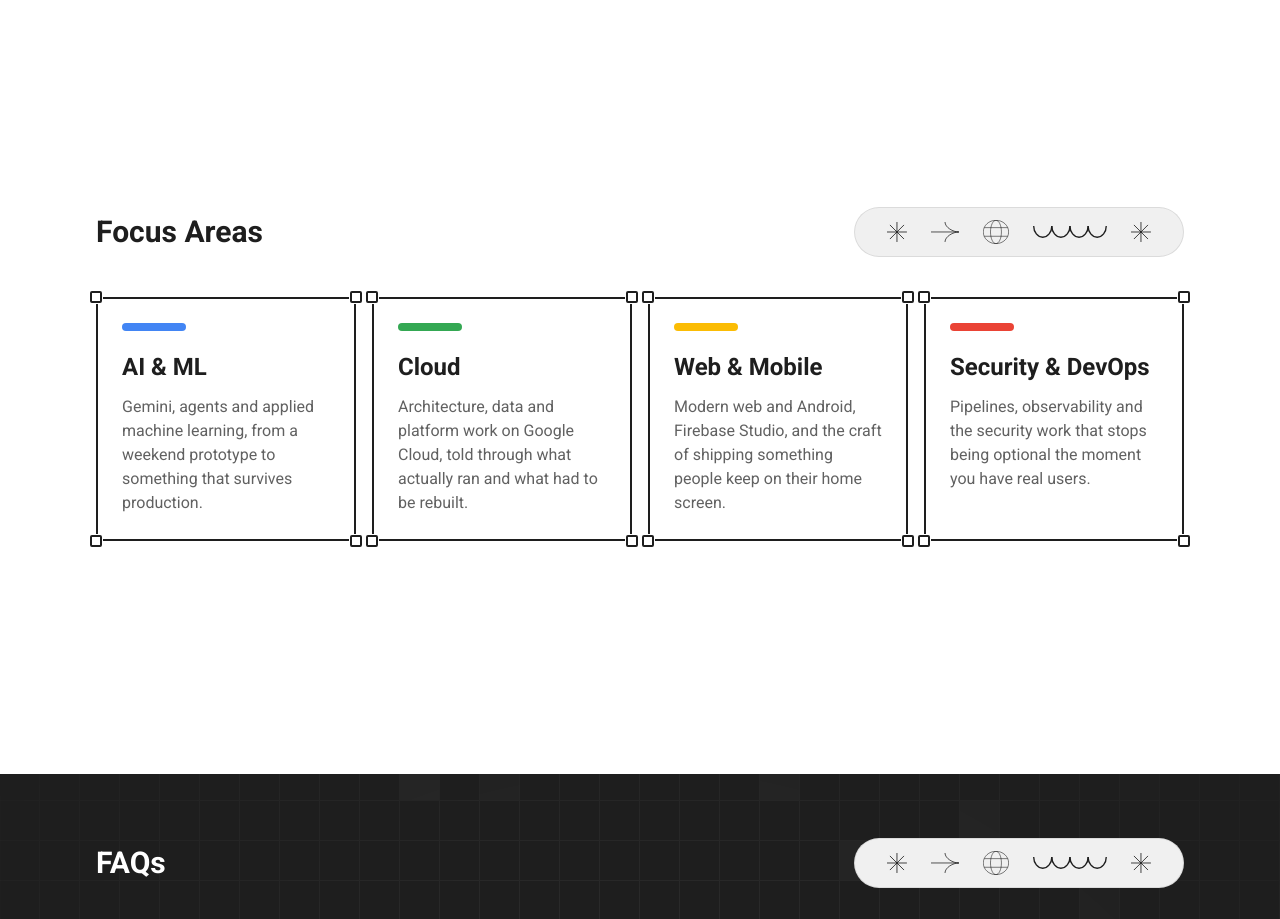
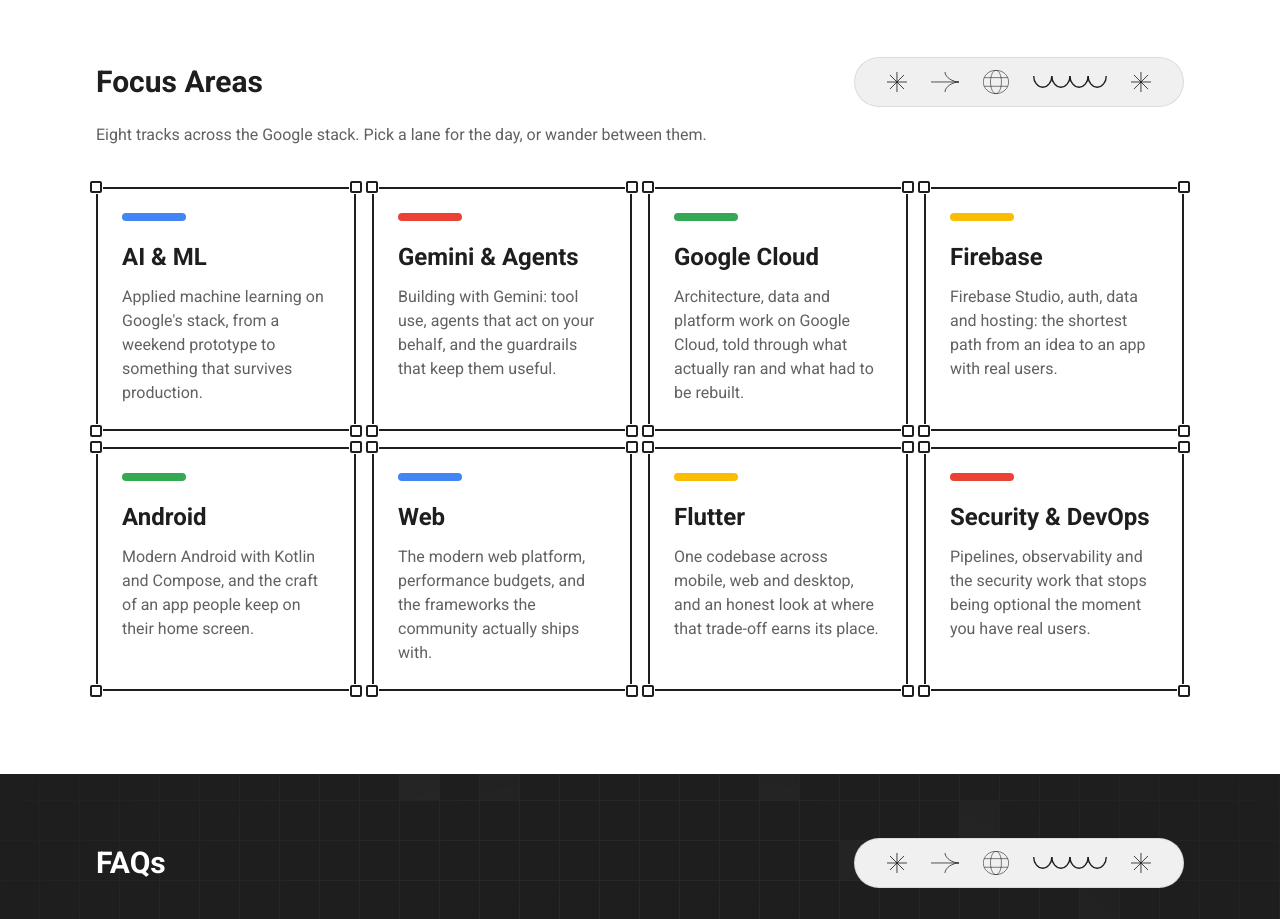
Before and after one commit to GDG-cloud-chandigarh/Devfest_2026, a Next.js app: page / in a window 1280 px wide. Shown: the part 3380-4299 px from the top of the page. Built offline with nearby package versions, Linux system fonts and the light colour scheme.

Commit message:
Fill Focus Areas with eight DevFest tracks
Four cards left most of a full-screen section empty. Eight tracks across
the Google stack fill two rows, each colour used twice with no two
neighbours alike. FAQ answer updated to match.

```diff
--- a/src/components/Faqs.tsx
+++ b/src/components/Faqs.tsx
@@ -22,7 +22,7 @@
   {
     question: "What will the sessions cover?",
     answer:
-      "Four focus areas: AI & ML, Cloud, Web & Mobile, and Security & DevOps. Expect Gemini and agents, Google Cloud architecture, Firebase Studio and Android, and the pipeline and security work behind all of it.",
+      "Eight tracks across the Google stack: AI & ML, Gemini & Agents, Google Cloud, Firebase, Android, Web, Flutter, and Security & DevOps.",
   },
   {
     question: "What formats are there?",
--- a/src/components/FocusAreas.tsx
+++ b/src/components/FocusAreas.tsx
@@ -11,17 +11,37 @@
 const TRACKS: Track[] = [
   {
     title: "AI & ML",
-    blurb: "Gemini, agents and applied machine learning, from a weekend prototype to something that survives production.",
+    blurb: "Applied machine learning on Google's stack, from a weekend prototype to something that survives production.",
     pill: "bg-google-blue",
   },
   {
-    title: "Cloud",
+    title: "Gemini & Agents",
+    blurb: "Building with Gemini: tool use, agents that act on your behalf, and the guardrails that keep them useful.",
+    pill: "bg-google-red",
+  },
+  {
+    title: "Google Cloud",
     blurb: "Architecture, data and platform work on Google Cloud, told through what actually ran and what had to be rebuilt.",
     pill: "bg-google-green",
   },
   {
-    title: "Web & Mobile",
-    blurb: "Modern web and Android, Firebase Studio, and the craft of shipping something people keep on their home screen.",
+    title: "Firebase",
+    blurb: "Firebase Studio, auth, data and hosting: the shortest path from an idea to an app with real users.",
+    pill: "bg-google-yellow",
+  },
+  {
+    title: "Android",
+    blurb: "Modern Android with Kotlin and Compose, and the craft of an app people keep on their home screen.",
+    pill: "bg-google-green",
+  },
+  {
+    title: "Web",
+    blurb: "The modern web platform, performance budgets, and the frameworks the community actually ships with.",
+    pill: "bg-google-blue",
+  },
+  {
+    title: "Flutter",
+    blurb: "One codebase across mobile, web and desktop, and an honest look at where that trade-off earns its place.",
     pill: "bg-google-yellow",
   },
   {
@@ -48,6 +68,9 @@
   return (
     <section className="flex min-h-dvh flex-col justify-center py-16 text-neutral-dark">
       <SectionHeader title="Focus Areas" />
+      <p className="mx-auto mt-4 w-full max-w-6xl px-4 text-neutral-dark/70 sm:px-8">
+        Eight tracks across the Google stack. Pick a lane for the day, or wander between them.
+      </p>
 
       <div className="mx-auto w-full mt-10 grid max-w-6xl gap-4 px-4 sm:grid-cols-2 sm:px-8 lg:grid-cols-4">
         {TRACKS.map((track) => (
```
